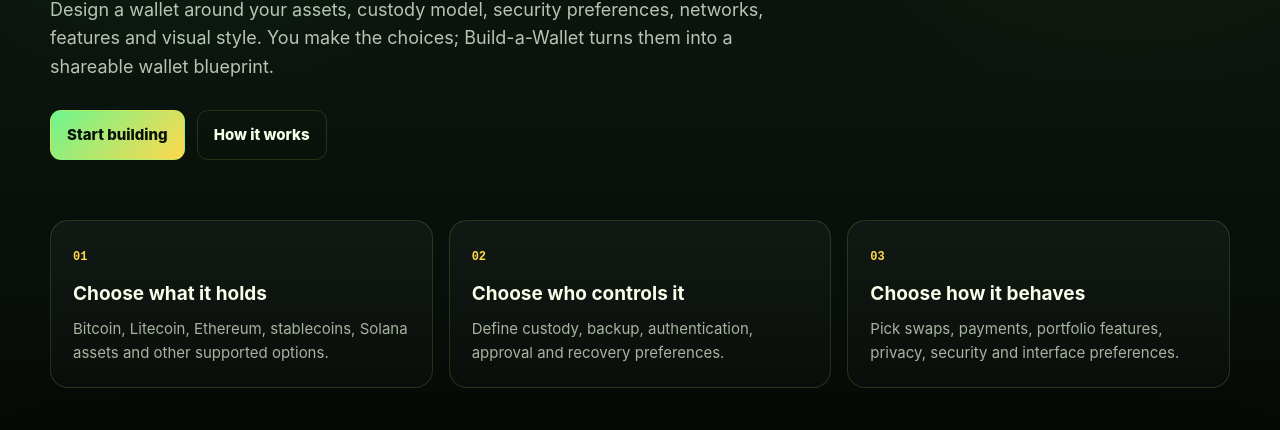
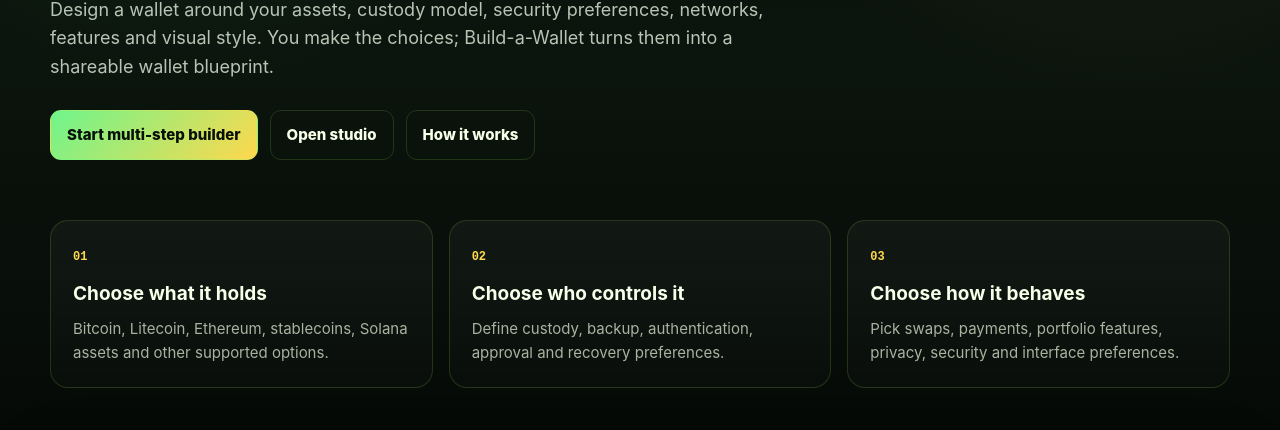
Before and after one commit to SNOR-token/BuildAWallet, a plain HTML site: page static/human.html in a window 1280 px wide. Shown: the part 370-800 px from the top of the page. Drawn offline with Linux system fonts and the light colour scheme; no server answers.

Commit message:
Point HUMAN intro to multi-step builder and studio

```diff
--- a/static/human.html
+++ b/static/human.html
@@ -15,7 +15,7 @@
   <div class="eyebrow">HUMAN / USER-CONTROLLED WALLET BUILDER</div>
   <h1>Build the wallet <span>you</span> want to control.</h1>
   <p>Design a wallet around your assets, custody model, security preferences, networks, features and visual style. You make the choices; Build-a-Wallet turns them into a shareable wallet blueprint.</p>
-  <div class="actions"><a class="primary" href="#builder">Start building</a><a href="/docs#human-wallets">How it works</a></div>
+  <div class="actions"><a class="primary" href="/human/build">Start multi-step builder</a><a href="/human/studio">Open studio</a><a href="/docs#human-wallets">How it works</a></div>
 </section>
 <section class="steps">
   <article><b>01</b><h2>Choose what it holds</h2><p>Bitcoin, Litecoin, Ethereum, stablecoins, Solana assets and other supported options.</p></article>
```
